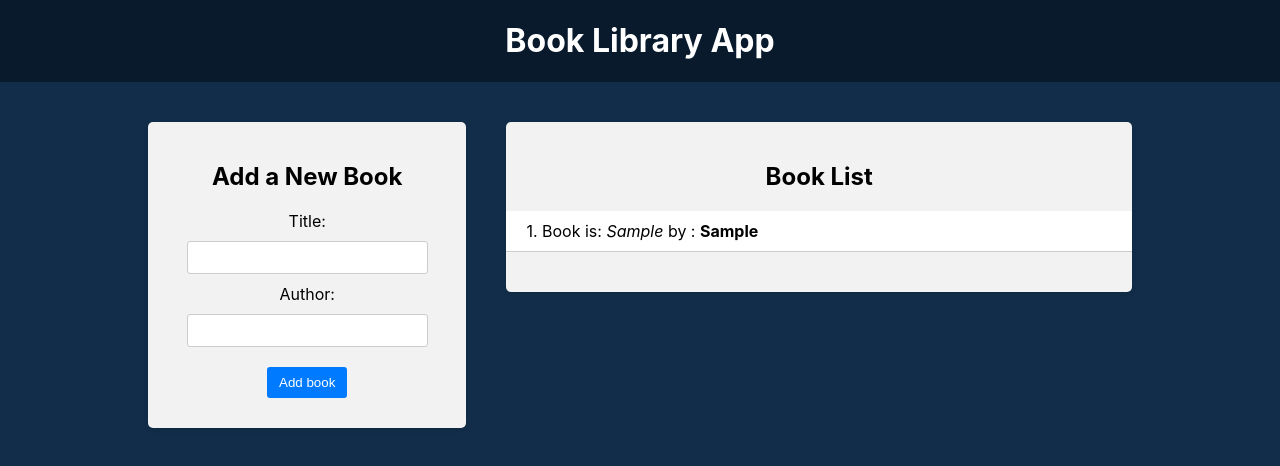
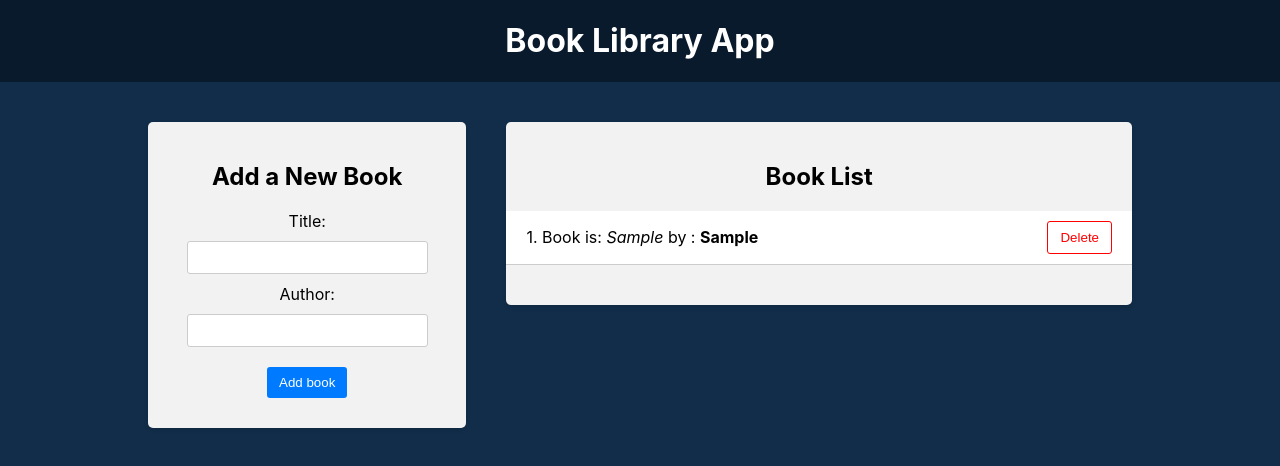
Before and after one commit to Stalmax76/Book-Library-App, a React (Create React App) app in the folder frontend/: page / in a window 1280 px wide. Both pictures are taken after typing "Sample", "Sample" into the empty fields and a click on the button "Add book". Shown: the top 466 px of the page. Built offline with nearby package versions, Linux system fonts and the light colour scheme.

Commit message:
delete book by id

```diff
--- a/frontend/src/components/BookList/BookList.js
+++ b/frontend/src/components/BookList/BookList.js
@@ -1,7 +1,13 @@
-import { useSelector } from 'react-redux';
+import { useSelector, useDispatch } from 'react-redux';
+import { deleteBook } from '../../redux/books/actionCreators';
 import './BookList.css';
+
 const BookList = () => {
   const books = useSelector((state) => state.books);
+  const dispatch = useDispatch();
+  const handelDeleteBook = (id) => {
+    dispatch(deleteBook(id));
+  };
   return (
     <div className="app-block book-list">
       <h2>Book List</h2>
@@ -15,6 +21,11 @@
                 {++i}. Book is: <i> {book.title} </i>by :{' '}
                 <strong>{book.author}</strong>
               </div>
+              <div className="book-actions">
+                <button onClick={() => handelDeleteBook(book.id)}>
+                  Delete
+                </button>
+              </div>
             </li>
           ))}
         </ul>
--- a/frontend/src/redux/books/actionCreators.js
+++ b/frontend/src/redux/books/actionCreators.js
@@ -6,3 +6,10 @@
     payload: newBook,
   };
 };
+
+export const deleteBook = (id) => {
+  return {
+    type: actionTypes.DELETE_BOOK,
+    payload: id,
+  };
+};
--- a/frontend/src/redux/books/actionTypes.js
+++ b/frontend/src/redux/books/actionTypes.js
@@ -1 +1,2 @@
 export const ADD_BOOK = 'ADD_BOOK';
+export const DELETE_BOOK = 'DELETE_BOOK';
--- a/frontend/src/redux/books/reducer.js
+++ b/frontend/src/redux/books/reducer.js
@@ -1,10 +1,12 @@
 import * as actionTypes from './actionTypes';
 const initialState = [];
+
 const booksReducer = (state = initialState, action) => {
   switch (action.type) {
     case actionTypes.ADD_BOOK:
       return [...state, action.payload];
-
+    case actionTypes.DELETE_BOOK:
+      return state.filter((book) => book.id !== action.payload);
     default:
       return state;
   }
```
